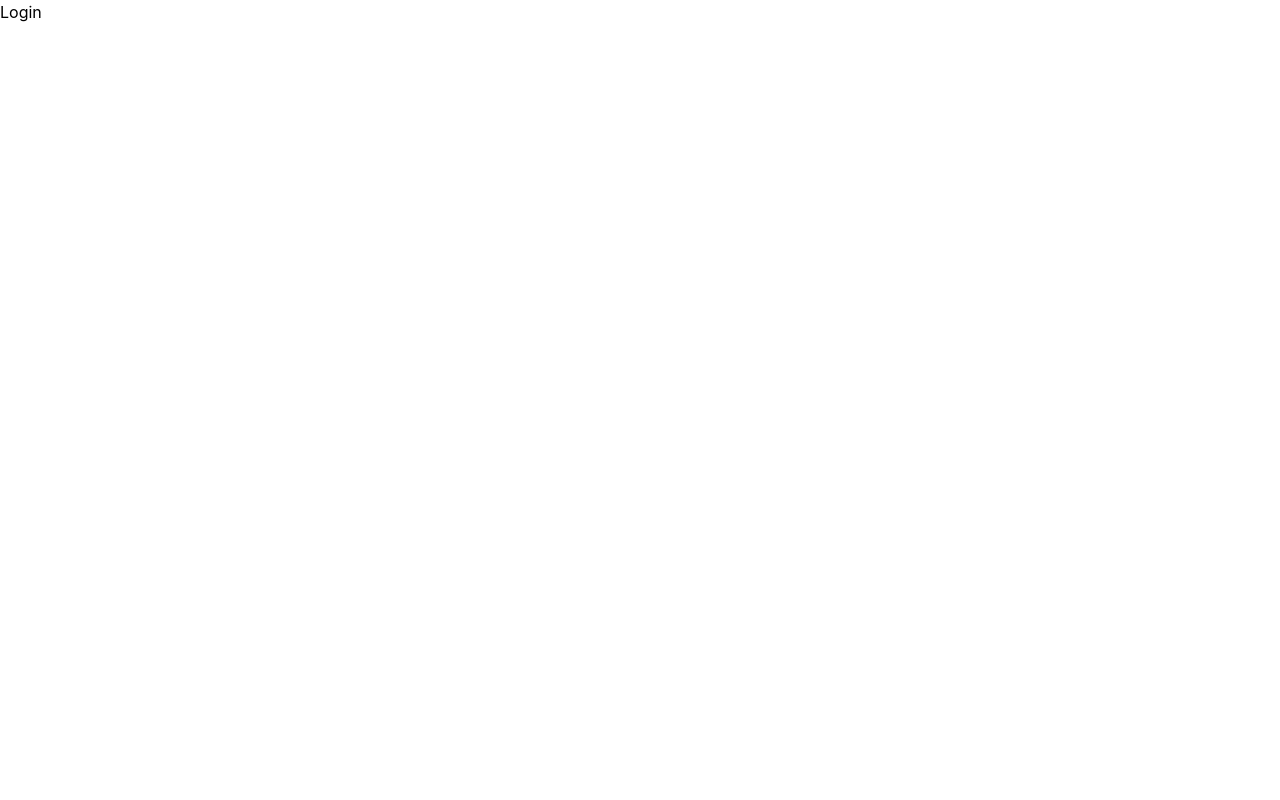
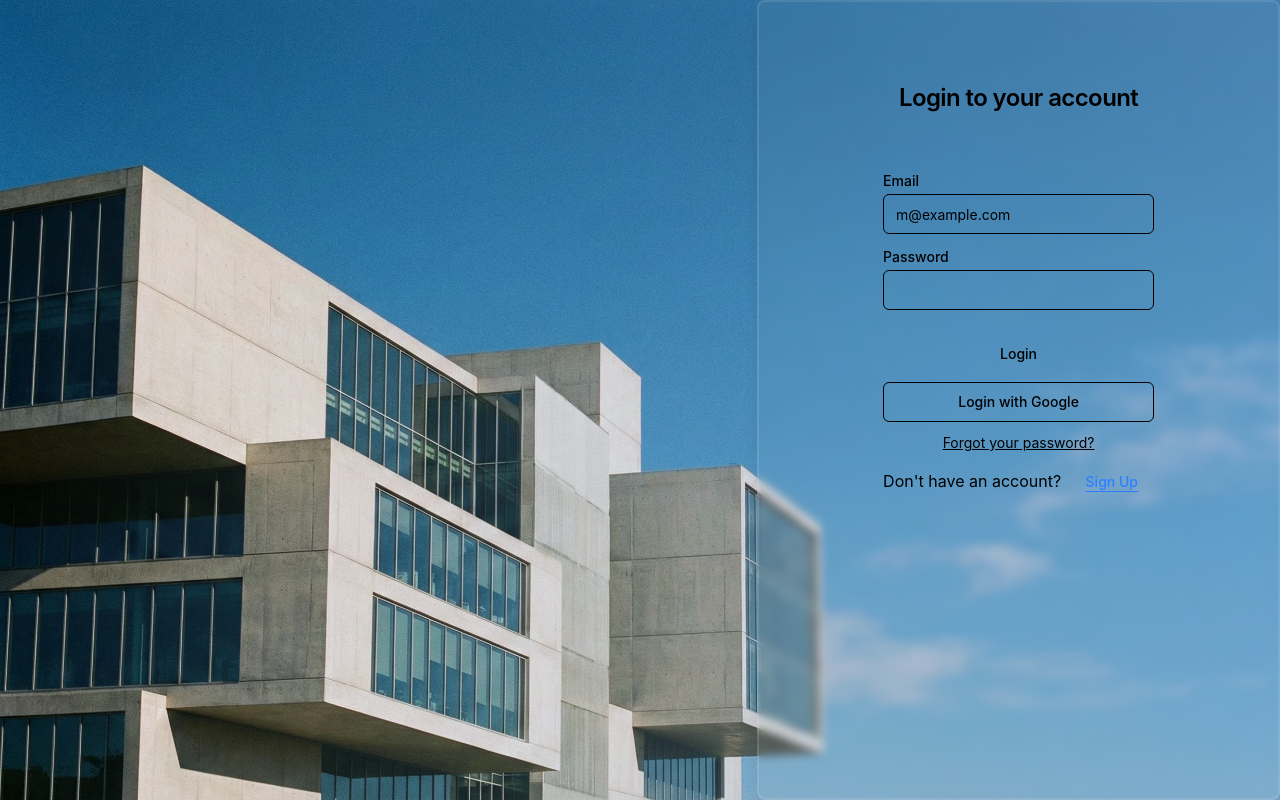
Before and after one commit to madhubikram/talent-bridge, a Vue app in the folder Client/: page / in a window 1280 px wide. Built offline with nearby package versions, Linux system fonts and the light colour scheme.

Commit message:
Improved Login UI

```diff
--- /dev/null
+++ b/Client/@/components/ui/card.tsx
@@ -0,0 +1,88 @@
+import * as React from "react"
+
+import { cn } from "@/lib/utils"
+
+const Card = React.forwardRef<
+  HTMLDivElement,
+  React.HTMLAttributes<HTMLDivElement>
+>(({ className, ...props }, ref) => (
+  <div
+    ref={ref}
+    className={cn(
+      "rounded-xl border bg-card text-card-foreground shadow",
+      className
+    )}
+    {...props}
+  />
+))
+Card.displayName = "Card"
+
+const CardHeader = React.forwardRef<
+  HTMLDivElement,
+  React.HTMLAttributes<HTMLDivElement>
+>(({ className, ...props }, ref) => (
+  <div
+    ref={ref}
+    className={cn("flex flex-col space-y-1.5 p-6", className)}
+    {...props}
+  />
+))
+CardHeader.displayName = "CardHeader"
+
+const CardTitle = React.forwardRef<
+  HTMLDivElement,
+  React.HTMLAttributes<HTMLDivElement>
+>(({ className, ...props }, ref) => (
+  <div
+    ref={ref}
+    className={cn("font-semibold leading-none tracking-tight", className)}
+    {...props}
+  />
+))
+CardTitle.displayName = "CardTitle"
+
+const CardAction = React.forwardRef<
+  HTMLDivElement,
+  React.HTMLAttributes<HTMLDivElement>
+>(({ className, ...props }, ref) => (
+  <div
+    ref={ref}
+    className={cn("font-semibold leading-none tracking-tight", className)}
+    {...props}
+  />
+))
+CardAction.displayName = "CardAction"
+
+const CardDescription = React.forwardRef<
+  HTMLDivElement,
+  React.HTMLAttributes<HTMLDivElement>
+>(({ className, ...props }, ref) => (
+  <div
+    ref={ref}
+    className={cn("text-sm text-muted-foreground", className)}
+    {...props}
+  />
+))
+CardDescription.displayName = "CardDescription"
+
+const CardContent = React.forwardRef<
+  HTMLDivElement,
+  React.HTMLAttributes<HTMLDivElement>
+>(({ className, ...props }, ref) => (
+  <div ref={ref} className={cn("p-6 pt-0", className)} {...props} />
+))
+CardContent.displayName = "CardContent"
+
+const CardFooter = React.forwardRef<
+  HTMLDivElement,
+  React.HTMLAttributes<HTMLDivElement>
+>(({ className, ...props }, ref) => (
+  <div
+    ref={ref}
+    className={cn("flex items-center p-6 pt-0", className)}
+    {...props}
+  />
+))
+CardFooter.displayName = "CardFooter"
+
+export { Card, CardHeader, CardFooter, CardTitle, CardDescription, CardContent }
--- a/Client/src/App.vue
+++ b/Client/src/App.vue
@@ -1,5 +1,4 @@
 <script setup lang="ts">
-import HelloWorld from "./components/HelloWorld.vue";
 import Login from "./pages/auth/login.vue";
 </script>
 
--- a/Client/src/components/HelloWorld.vue
+++ b/Client/src/components/HelloWorld.vue
@@ -1,41 +1,3 @@
-<script setup lang="ts">
-import { ref } from 'vue'
-
-defineProps<{ msg: string }>()
-
-const count = ref(0)
-</script>
-
 <template>
-  <h1>{{ msg }}</h1>
-
-  <div class="card">
-    <button type="button" @click="count++">count is {{ count }}</button>
-    <p>
-      Edit
-      <code>components/HelloWorld.vue</code> to test HMR
-    </p>
-  </div>
-
-  <p>
-    Check out
-    <a href="https://vuejs.org/guide/quick-start.html#local" target="_blank"
-      >create-vue</a
-    >, the official Vue + Vite starter
-  </p>
-  <p>
-    Learn more about IDE Support for Vue in the
-    <a
-      href="https://vuejs.org/guide/scaling-up/tooling.html#ide-support"
-      target="_blank"
-      >Vue Docs Scaling up Guide</a
-    >.
-  </p>
-  <p class="read-the-docs">Click on the Vite and Vue logos to learn more</p>
+    <h1>Hello World</h1>
 </template>
-
-<style scoped>
-.read-the-docs {
-  color: #888;
-}
-</style>
--- a/Client/src/components/common/Baseinput.vue
+++ /dev/null
@@ -1,32 +0,0 @@
-<script setup lang="ts">
-defineProps({
-  label: String,
-  id: String,
-  type: {
-    type: String,
-    default: 'text'
-  },
-  placeholder: String,
-  modelValue: String
-});
-
-defineEmits(['update:modelValue']);
-</script>
-
-<template>
-  <div>
-    <label :for="id" class="block text-sm font-medium text-gray-700">
-      {{ label }}
-    </label>
-    <div class="mt-1 relative">
-      <input
-        :id="id"
-        :type="type"
-        :value="modelValue"
-        @input="$emit('update:modelValue', ($event.target as HTMLInputElement).value)"
-        :placeholder="placeholder"
-        class="text-gray-900 appearance-none block w-full px-3 py-2.5 border border-gray-300 rounded-lg placeholder-gray-400 focus:outline-none focus:ring-2 focus:ring-indigo-500 focus:border-indigo-500 sm:text-sm transition duration-200 ease-in-out"
-      />
-    </div>
-  </div>
-</template>
--- a/Client/src/pages/auth/login.vue
+++ b/Client/src/pages/auth/login.vue
@@ -1,10 +1,69 @@
 <script setup lang="ts">
-
+import { Button } from '@/components/ui/button'
+import {
+  Card,
+  CardContent,
+  CardFooter,
+  CardHeader,
+  CardTitle,
+} from '@/components/ui/card'
+import { Input } from '@/components/ui/input'
+import { Label } from '@/components/ui/label'
 </script>
 
 <template>
-    <h1>Login</h1>
+<div class="login-page justify-center items-center h-screen">
+  <div class="absolute inset-0 bg-gradient-to-l from-blue-300/40 to-transparent pointer-events-none">
+    <div class="flex justify-end h-full">
+      <div class="bg-white/5  rounded-lg border-2 backdrop-blur-[4px] border-white/10 shadow-lg">
+        <Card class="ml-25 mr-25 border-none shadow-none mt-15  ">
+          <CardHeader class="text-center">
+            <CardTitle>Login to your account</CardTitle>
+          </CardHeader>
+          <CardContent>
+            <form>
+              <div class="grid w-full items-center gap-4">
+                <div class="mt-10 flex flex-col space-y-1.5">
+                  <Label for="email">Email</Label>
+                  <Input id="email" type="email" placeholder="m@example.com" />
+                </div>
+                <div class="flex flex-col space-y-1.5">
+                    <Label for="password">Password</Label>
+                  <Input id="password" type="password" />
+                </div>
+              </div>
+            </form>
+          </CardContent>
+          <CardFooter class="flex flex-col gap-2">
+            <Button class="w-full">
+              Login
+            </Button>
+            <Button variant="outline" class="w-full">
+              Login with Google
+            </Button>
+                <div>
+                  <a href="#" class="ml-auto inline-block text-sm underline">
+                    Forgot your password?
+                  </a>
+                </div>
+            <div>
+              Don't have an account?
+              <Button variant="link" class="ml-1 text-blue-500 underline">
+                Sign Up
+              </Button>
+            </div>
+          </CardFooter>
+        </Card>
+      </div>
+    </div>
+  </div>
+    </div>
 </template>
 
 <style scoped>
+.login-page {
+    background-image: url('@/assets/Gemini_Generated_Image_dx8j0adx8j0adx8j-clean.webp');
+    background-size: cover;
+}
+
 </style>
--- a/Client/src/pages/auth/signup.vue
+++ b/Client/src/pages/auth/signup.vue
@@ -0,0 +1,8 @@
+<template>
+    <h1>Signup</h1>
+</template>
+
+<script setup lang="ts">
+</script>
+
+<style scoped></style>
--- /dev/null
+++ b/Client/src/pages/borrower/dashboard.vue
@@ -0,0 +1,10 @@
+<script setup lang="ts">
+</script>
+
+<style scoped></style>
+
+<template>
+    <div>
+        <h1>Dashboard</h1>
+    </div>
+</template>
```
Also changed, not shown: Client/src/assets/Gemini_Generated_Image_dx8j0adx8j0adx8j-clean.webp (added).
